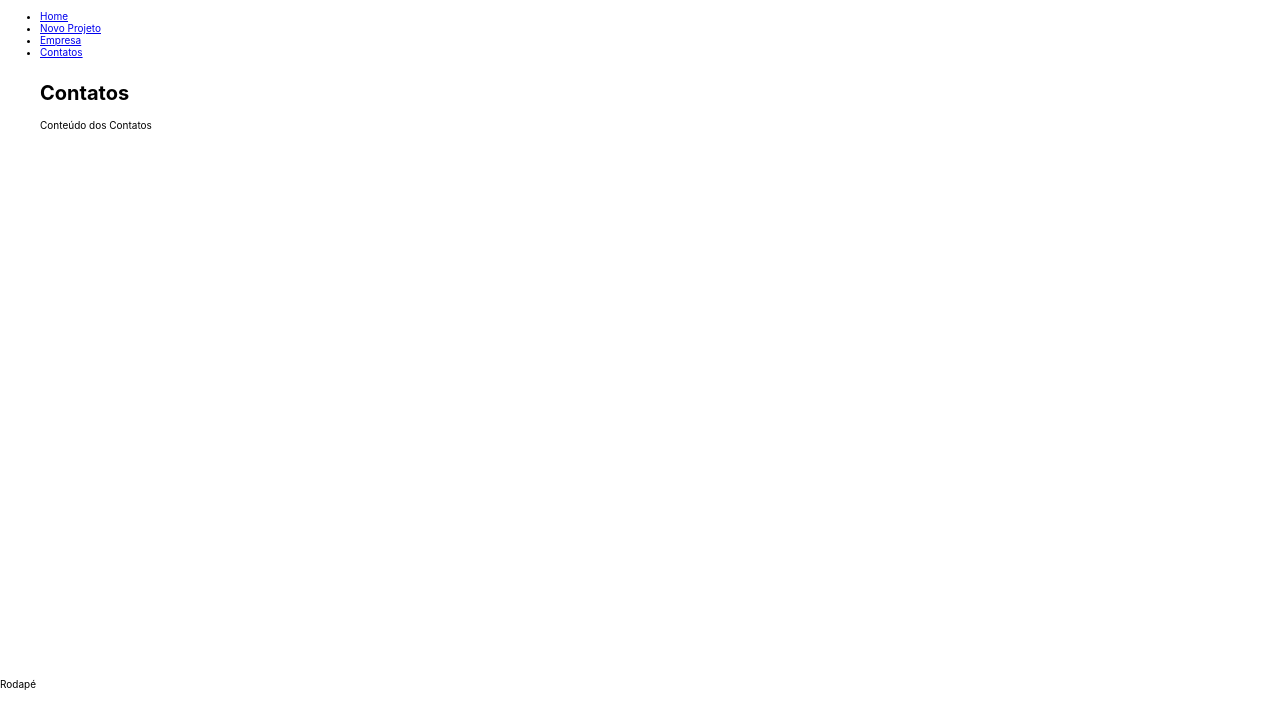
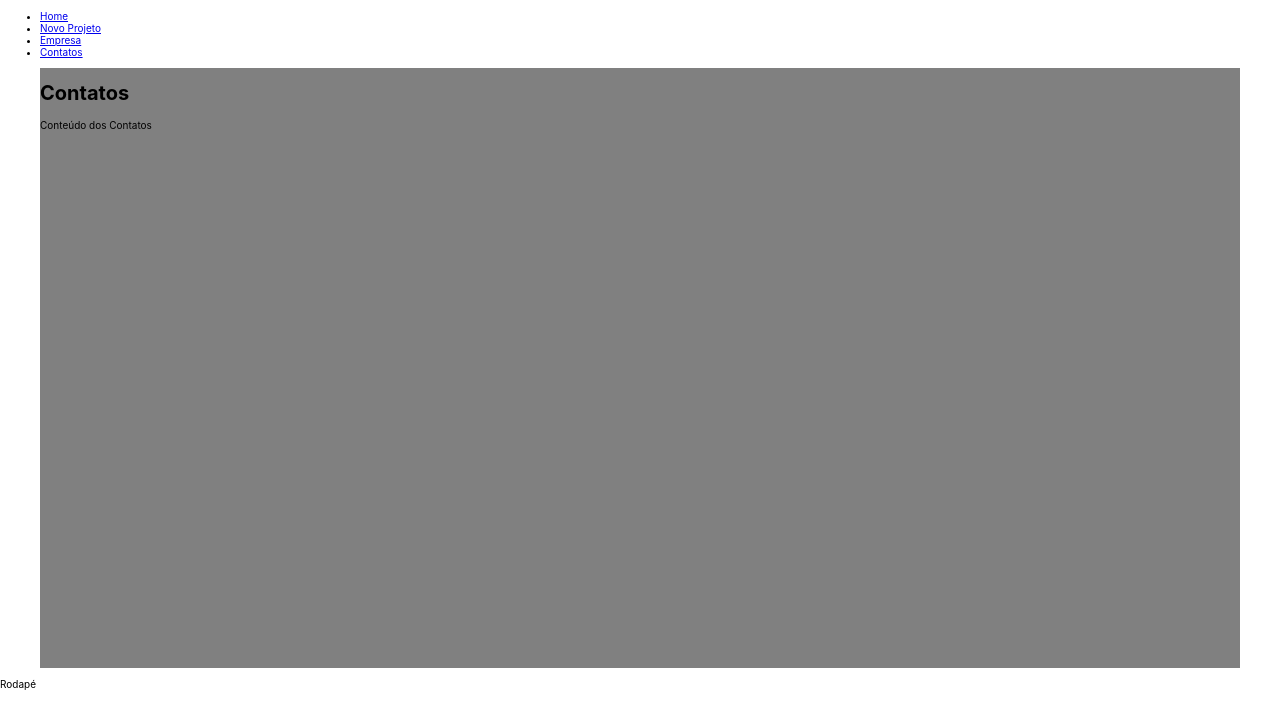
Before and after one commit to Erick-Leite/Teste-Gitpod, a React (Create React App) app in the folder meu-projeto/: page /contacts in a window 1280 px wide. Shown: the top 728 px of the page. Built offline with nearby package versions, Linux system fonts and the light colour scheme.

Commit message:
new general layout and general style component

```diff
--- a/meu-projeto/src/App.js
+++ b/meu-projeto/src/App.js
@@ -10,7 +10,7 @@ function App() {
         <Nav />
       </header>
       <main>
-        <MainRoutes customClass="min_height" />
+        <MainRoutes />
       </main>
       <footer>
         <p>Rodapé</p>
--- /dev/null
+++ b/meu-projeto/src/general_layout/General_layout_container.js
@@ -0,0 +1,11 @@
+import styles from "../general_layout/general_layout.module.css";
+
+function General_layout_container({ customClass, children }) {
+  return (
+    <div className={`${styles.container} ${styles[customClass]}`}>
+      {children}
+    </div>
+  );
+}
+
+export default General_layout_container;
--- /dev/null
+++ b/meu-projeto/src/general_layout/general_layout.module.css
@@ -0,0 +1,21 @@
+.container {
+  max-width: 1200px;
+  display: flex;
+  justify-content: space-between;
+  margin: 0 auto;
+  flex-wrap: wrap;
+  background-color: gray;
+}
+
+.min_height {
+  height: 75vh;
+}
+
+.start {
+  justify-content: flex-start;
+}
+
+.column {
+  flex-direction: column;
+  justify-content: flex-start;
+}
--- a/meu-projeto/src/main/component/MainRoutes.js
+++ b/meu-projeto/src/main/component/MainRoutes.js
@@ -3,18 +3,18 @@ import Home from "../pages/Home";
 import NewProjects from "../pages/NewProject";
 import Company from "../pages/Company";
 import Contacts from "../pages/Contacts";
-import styles from "../main_layout/main_routes.module.css";
+import Container from "../../general_layout/General_layout_container";
 
-function MainRoutes({customClass}) {
+function MainRoutes() {
   return (
-    <div className={`${styles.container} ${styles[customClass]}`}>
+    <Container customClass="min_height">
       <Routes>
         <Route path="/" element={<Home />} />
         <Route path="/new_project" element={<NewProjects />} />
         <Route path="/company" element={<Company />} />
         <Route path="/contacts" element={<Contacts />} />
       </Routes>
-    </div>
+    </Container>
   );
 }
 
--- a/meu-projeto/src/main/main_layout/main_routes.module.css
+++ /dev/null
@@ -1,20 +0,0 @@
-.container {
-  max-width: 1200px;
-  display: flex;
-  justify-content: space-between;
-  margin: 0 auto;
-  flex-wrap: wrap;
-}
-
-.min_height {
-  height: 75vh;
-}
-
-.start {
-  justify-content: flex-start;
-}
-
-.column {
-  flex-direction: column;
-  justify-content: flex-start;
-}
```
